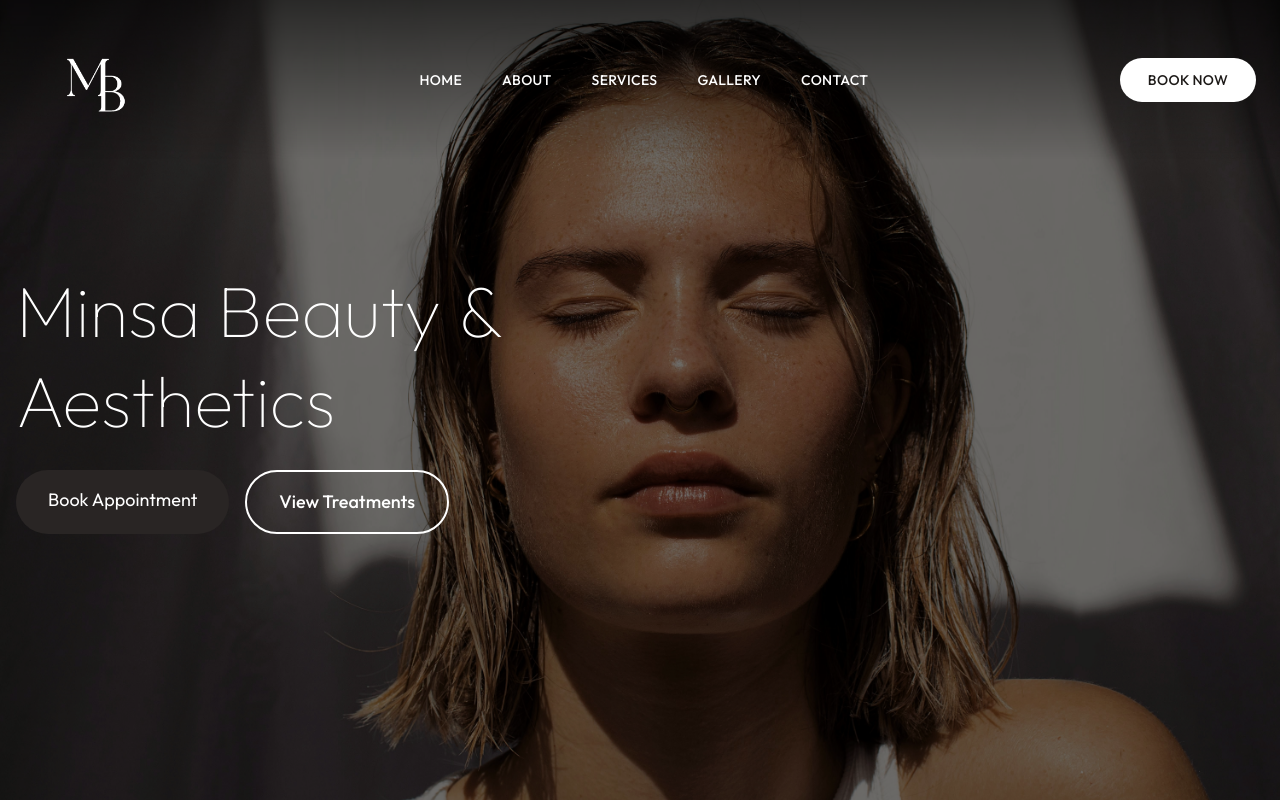
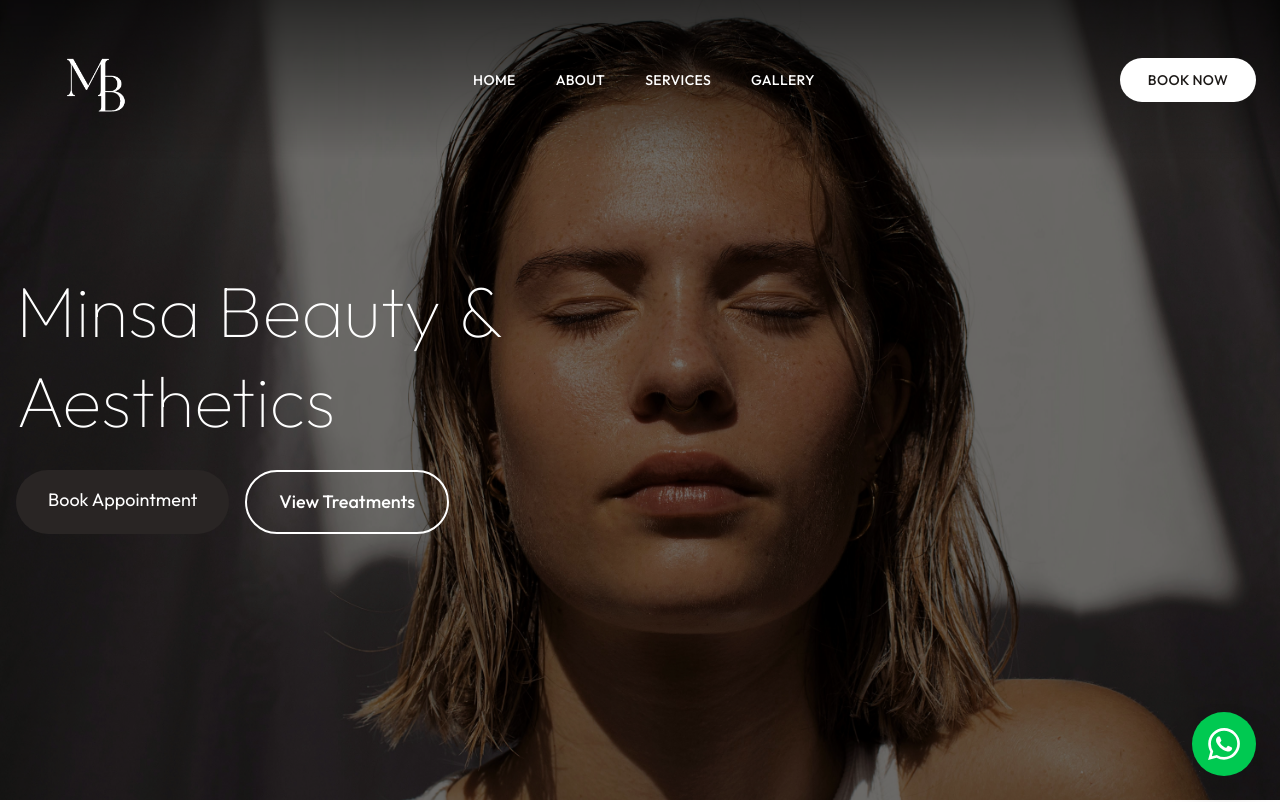
Before and after one commit to abbaszain00/minsa-beauty, a Next.js app: page / in a window 1280 px wide. Shown: the top 802 px of the page. Built offline with nearby package versions, Linux system fonts and the light colour scheme.

Commit message:
Remove contact page and add floating WhatsApp button

```diff
--- a/app/page.tsx
+++ b/app/page.tsx
@@ -1,6 +1,7 @@
 // app/page.tsx
 import Navbar from "@/components/Navbar";
 import TestimonialCarousel from "@/components/TestimonialCarousel";
+import FloatingWhatsApp from "@/components/FloatingWhatsApp";
 import Image from "next/image";
 
 export default function Home() {
@@ -315,7 +316,7 @@
       </section>
 
       {/* Location Section */}
-      <section className="py-24 bg-white">
+      <section className="py-24 bg-stone-50">
         <div className="container mx-auto px-4 text-center">
           <p className="text-stone-600 text-lg mb-2 font-light">Visit Us</p>
           <h2 className="text-4xl md:text-5xl font-bold mb-6 text-stone-900">
@@ -325,12 +326,22 @@
             35 New Broad Street, London, EC2M 1NH
           </p>
           <div className="flex flex-col sm:flex-row gap-4 justify-center">
-            <button className="bg-stone-800 text-white px-8 py-4 rounded-full text-lg hover:bg-stone-900 transition">
+            <a
+              href="https://www.google.com/maps/dir/?api=1&destination=35+New+Broad+Street,+London,+EC2M+1NH"
+              target="_blank"
+              rel="noopener noreferrer"
+              className="bg-stone-800 text-white px-8 py-4 rounded-full text-lg hover:bg-stone-900 transition"
+            >
               Get Directions
-            </button>
-            <button className="border-2 border-stone-800 text-stone-800 px-8 py-4 rounded-full text-lg hover:bg-stone-800 hover:text-white transition">
+            </a>
+            <a
+              href="https://wa.me/447969488545"
+              target="_blank"
+              rel="noopener noreferrer"
+              className="border-2 border-stone-800 text-stone-800 px-8 py-4 rounded-full text-lg hover:bg-stone-800 hover:text-white transition"
+            >
               Contact Us
-            </button>
+            </a>
           </div>
         </div>
       </section>
@@ -447,6 +458,9 @@
           </div>
         </div>
       </footer>
+
+      {/* Floating WhatsApp Button */}
+      <FloatingWhatsApp />
     </div>
   );
 }
--- /dev/null
+++ b/components/FloatingWhatsApp.tsx
@@ -0,0 +1,22 @@
+'use client';
+
+export default function FloatingWhatsApp() {
+  return (
+    <a
+      href="https://wa.me/447969488545"
+      target="_blank"
+      rel="noopener noreferrer"
+      className="fixed bottom-6 right-6 z-50 bg-green-500 hover:bg-green-600 text-white rounded-full p-4 shadow-2xl hover:scale-110 transition-all duration-300 group"
+      aria-label="Contact us on WhatsApp"
+    >
+      <svg
+        className="w-8 h-8"
+        fill="currentColor"
+        viewBox="0 0 24 24"
+        xmlns="http://www.w3.org/2000/svg"
+      >
+        <path d="M17.472 14.382c-.297-.149-1.758-.867-2.03-.967-.273-.099-.471-.148-.67.15-.197.297-.767.966-.94 1.164-.173.199-.347.223-.644.075-.297-.15-1.255-.463-2.39-1.475-.883-.788-1.48-1.761-1.653-2.059-.173-.297-.018-.458.13-.606.134-.133.298-.347.446-.52.149-.174.198-.298.298-.497.099-.198.05-.371-.025-.52-.075-.149-.669-1.612-.916-2.207-.242-.579-.487-.5-.669-.51-.173-.008-.371-.01-.57-.01-.198 0-.52.074-.792.372-.272.297-1.04 1.016-1.04 2.479 0 1.462 1.065 2.875 1.213 3.074.149.198 2.096 3.2 5.077 4.487.709.306 1.262.489 1.694.625.712.227 1.36.195 1.871.118.571-.085 1.758-.719 2.006-1.413.248-.694.248-1.289.173-1.413-.074-.124-.272-.198-.57-.347m-5.421 7.403h-.004a9.87 9.87 0 01-5.031-1.378l-.361-.214-3.741.982.998-3.648-.235-.374a9.86 9.86 0 01-1.51-5.26c.001-5.45 4.436-9.884 9.888-9.884 2.64 0 5.122 1.03 6.988 2.898a9.825 9.825 0 012.893 6.994c-.003 5.45-4.437 9.884-9.885 9.884m8.413-18.297A11.815 11.815 0 0012.05 0C5.495 0 .16 5.335.157 11.892c0 2.096.547 4.142 1.588 5.945L.057 24l6.305-1.654a11.882 11.882 0 005.683 1.448h.005c6.554 0 11.89-5.335 11.893-11.893a11.821 11.821 0 00-3.48-8.413Z"/>
+      </svg>
+    </a>
+  );
+}
--- a/components/Navbar.tsx
+++ b/components/Navbar.tsx
@@ -96,15 +96,6 @@
               <span className="absolute bottom-0 left-0 w-0 h-0.5 bg-white transition-all duration-300 group-hover:w-full"></span>
             </Link>
           </li>
-          <li>
-            <Link
-              href="/contact"
-              className="relative hover:text-gray transition font-medium group"
-            >
-              CONTACT
-              <span className="absolute bottom-0 left-0 w-0 h-0.5 bg-white transition-all duration-300 group-hover:w-full"></span>
-            </Link>
-          </li>
         </ul>
 
         {/* Desktop Book Now Button */}
@@ -189,15 +180,6 @@
                 GALLERY
               </Link>
             </li>
-            <li className="animate-slideIn" style={{ animationDelay: "250ms" }}>
-              <Link
-                href="/contact"
-                className="block hover:text-gray transition font-medium py-2"
-                onClick={() => setIsMobileMenuOpen(false)}
-              >
-                CONTACT
-              </Link>
-            </li>
           </ul>
         </div>
       )}
```
